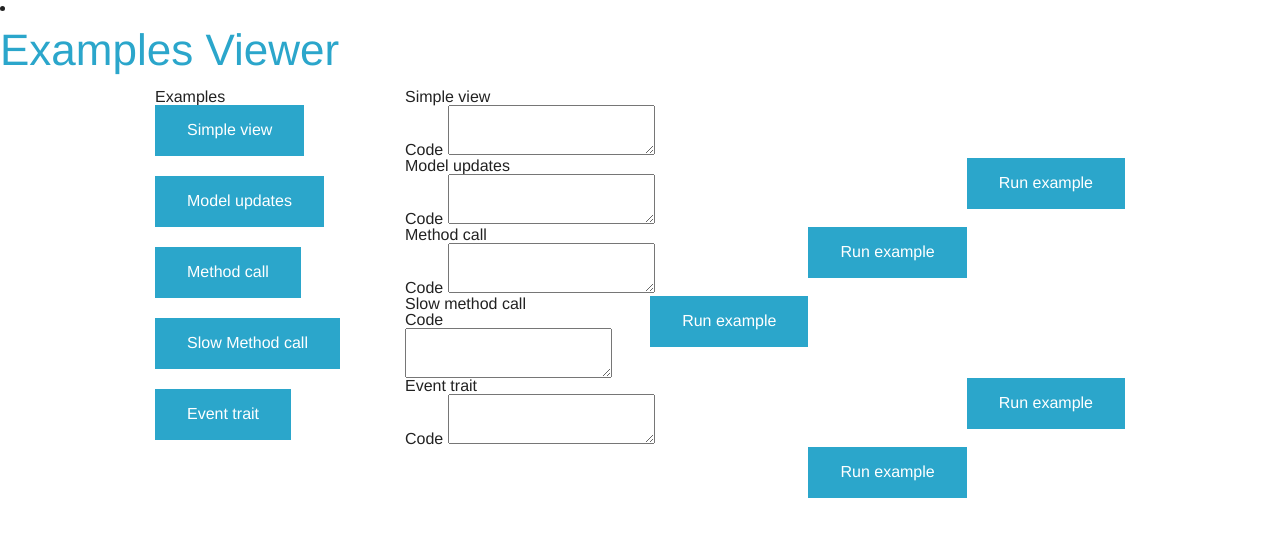
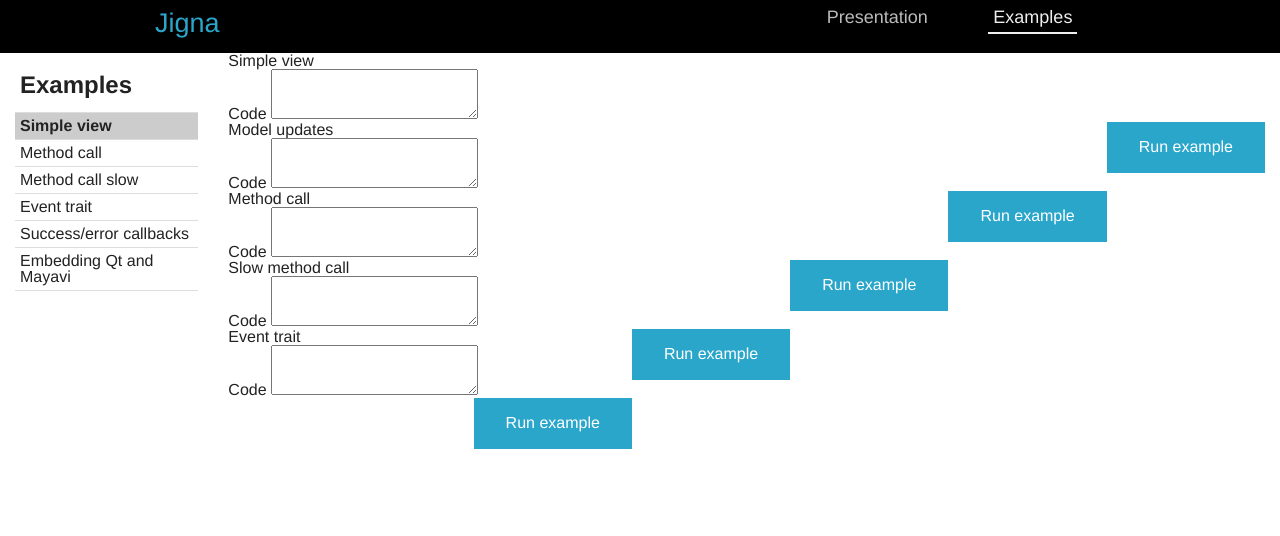
Before and after one commit to agrawalprash/ep2014, a plain HTML site: page demo/demo.html in a window 1280 px wide. Drawn offline with Linux system fonts and the light colour scheme; a script that the page names is missing.

Commit message:
Basic UI code for examples view.

```diff
--- a/demo/css/app.css
+++ b/demo/css/app.css
@@ -0,0 +1,62 @@
+.full-width {
+    width: 100%;
+    max-width: 100%;
+}
+
+/* Top bar styles */
+.top-bar {
+    background-color: black;
+    color: white;
+    padding-top: 2px;
+    padding-bottom: 2px;
+    padding-left: 25px;
+    padding-right: 25px;
+}
+
+.top-bar .view-mode {
+    color: #bbb;
+    padding: 5px;
+}
+
+.top-bar .view-mode:hover {
+    color: #ddd;
+}
+
+.top-bar .view-mode.active {
+    color: #eee !important;
+    border-bottom: solid 2px #eee;
+}
+
+.top-bar .view-mode a {
+    color: white !important;
+
+}
+
+
+/* Example view styles */
+.example-listing {
+    padding: 15px;
+}
+
+.example-listing .heading {
+    padding-bottom: 15px !important;
+    font-size: 24px;
+    font-weight: bold;
+    border-bottom: solid 2px #666;
+    background-color: white !important;
+}
+
+.example-listing .example-entry {
+    padding: 5px;
+    border-bottom: solid 1px #ddd;
+}
+
+.example-listing .example-entry:hover {
+    cursor: pointer;
+    background-color: #eee;
+}
+
+.example-listing .example-entry.active {
+    background-color: #ccc !important;
+    font-weight: bold;
+}
--- a/demo/demo.html
+++ b/demo/demo.html
@@ -25,52 +25,65 @@
         <div ng-controller='DemoController'>
 
             <!-- Top bar -->
-            <div class='top-bar'>
-                <li class='name'>
-                    <h1><a href="#">Examples Viewer</a></h1>
-                </li>
-            </div>
+            <nav class='top-bar'>
+                <div class='title-area row'>
+                    <span class='title small-3 columns'>
+                        <h3><a href="#">Jigna</a></h3>
+                    </span>
 
-            <div class='row'>
+                    <span class='small-2 right columns'>
+                        <h5>
+                            <a class='view-mode active' href="#">Examples</a>
+                        </h5>
+                    </span>
+
+                    <span class='small-2 right columns'>
+                        <h5>
+                            <a class='view-mode' href="#">Presentation</a>
+                        </h5>
+                    </span>
+                </div>
+            </nav>
+
+            <div class='row full-width'>
 
                 <!-- Example listing -->
-                <div class='small-3 columns example-listing'>
-                    <div class='heading'>Examples</div>
+                <div class='small-2 columns example-listing'>
                     <div class='listing'>
-                        <div class='example-entry'>
-                            <button class='btn' ng-click='update_active(0)'>
-                                Simple view
-                            </button>
+
+                        <div class='example-entry heading'>
+                            Examples
                         </div>
 
-                        <div class='example-entry'>
-                            <button class='btn' ng-click='update_active(1)'>
-                                Model updates
-                            </button>
+                        <div class='example-entry active' ng-click='update_active(4)'>
+                            Simple view
                         </div>
 
-                        <div class='example-entry'>
-                            <button class='btn' ng-click='update_active(2)'>
-                                Method call
-                            </button>
+                        <div class='example-entry' ng-click='update_active(4)'>
+                            Method call
                         </div>
 
-                        <div class='example-entry'>
-                            <button class='btn' ng-click='update_active(3)'>
-                                Slow Method call
-                            </button>
+                        <div class='example-entry' ng-click='update_active(4)'>
+                            Method call slow
                         </div>
 
-                        <div class='example-entry'>
-                            <button class='btn' ng-click='update_active(4)'>
-                                Event trait
-                            </button>
+                        <div class='example-entry' ng-click='update_active(4)'>
+                            Event trait
                         </div>
+
+                        <div class='example-entry' ng-click='update_active(4)'>
+                            Success/error callbacks
+                        </div>
+
+                        <div class='example-entry' ng-click='update_active(4)'>
+                            Embedding Qt and Mayavi
+                        </div>
+
                     </div>
                 </div>
 
                 <!-- Example contents -->
-                <div class='small-9 columns example-contents'>
+                <div class='small-10 columns example-contents'>
                     <div class='example-content' ng-show='active_view == 0'>
                         <div class='example-name'>
                             Simple view
@@ -148,5 +161,9 @@
                 </div>
             </div>
         </div>
+
+        <script>
+            $(document).foundation();
+        </script>
     </body>
 </html>
--- a/demo/js/app.js
+++ b/demo/js/app.js
@@ -2,6 +2,7 @@ var app = angular.module('DemoApp', ['jigna']);
 
 app.controller('DemoController', function($scope){
     $scope.active_view = 0;
+    $scope.active_mode = 'examples';
 
     $scope.update_active = function(index){
         $scope.active_view = index;
```
